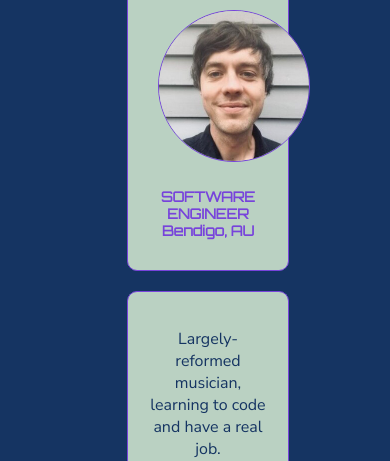
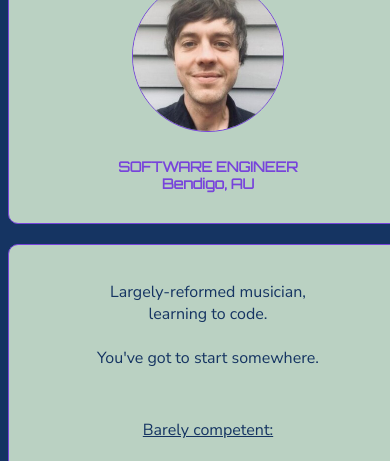
Before and after one commit to samschlicht/profile, a plain HTML site: page index.html in a window 390 px wide. Shown: the part 133-594 px from the top of the page. Drawn offline with Linux system fonts and the light colour scheme.

Commit message:
make my profile more responsive

```diff
--- a/index.html
+++ b/index.html
@@ -15,7 +15,7 @@
       <h2>SOFTWARE ENGINEER<br>Bendigo, AU</h2>
     </div>
     <div class="card">
-      <p>Largely-reformed musician,<br> learning to code and have a real job.<br></br>You've got to start somewhere.</p>
+      <p>Largely-reformed musician,<br> learning to code.<br></br>You've got to start somewhere.</p>
         <br>
         <p><u>Barely competent:</u></p>
         <img src="images/ruby.png" class = "icon-circle" alt="Ruby logo">
--- a/style.css
+++ b/style.css
@@ -79,7 +79,6 @@ body {
     margin: 20px 20px;
     text-align: center;
     border: 1px solid #7743DB;
-    width: 30%;
     margin: 20px auto;
 }
 
@@ -90,7 +89,6 @@ body {
     margin: 20px 20px;
     text-align: center;
     border: 1px solid #7743DB;
-    width: 30%;
     margin: 20px auto;
 }
 
@@ -104,6 +102,7 @@ body {
 }
 
 .container {
+    width: 600px;
     margin: 0 auto;
 }
 
@@ -117,21 +116,10 @@ body {
     transition: 0.7s;
 }
 
-@media (max-width: 960px) {
-    /* For a screen < 960px, this CSS will be read */
-    .container {
-        width: 800px;
-    }
-    .icon {
-        margin: 25px;
-        display: block;
-    }
-
-
 @media (max-width: 720px) {
     /* For a screen < 720px, this CSS will be read */
     .container {
-        width: 600px;
+        width: 500px;
     }
     .icon {
         margin: 25px;
```
